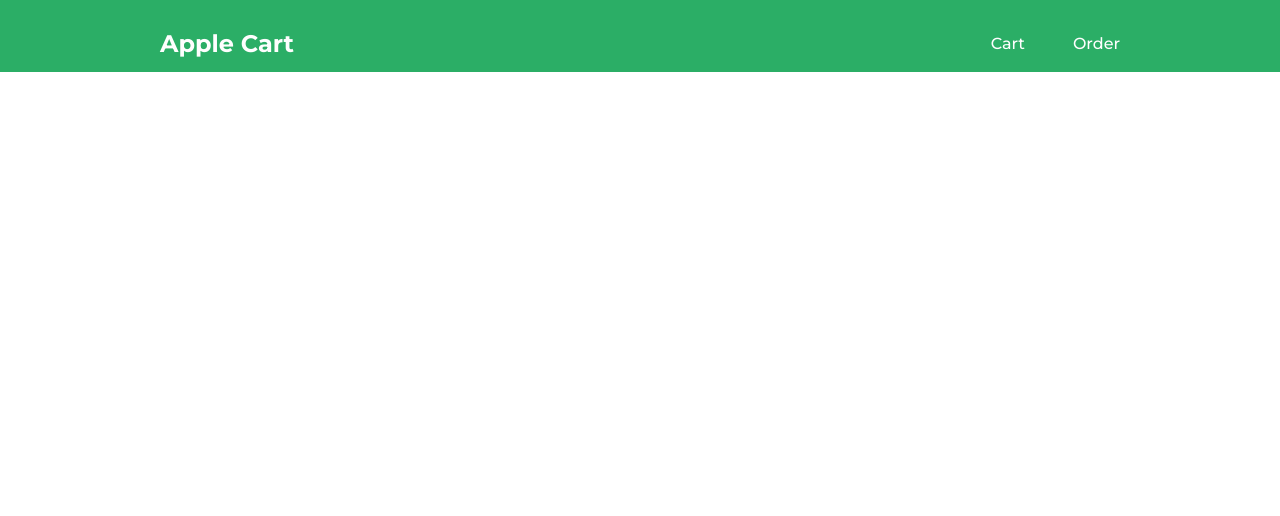
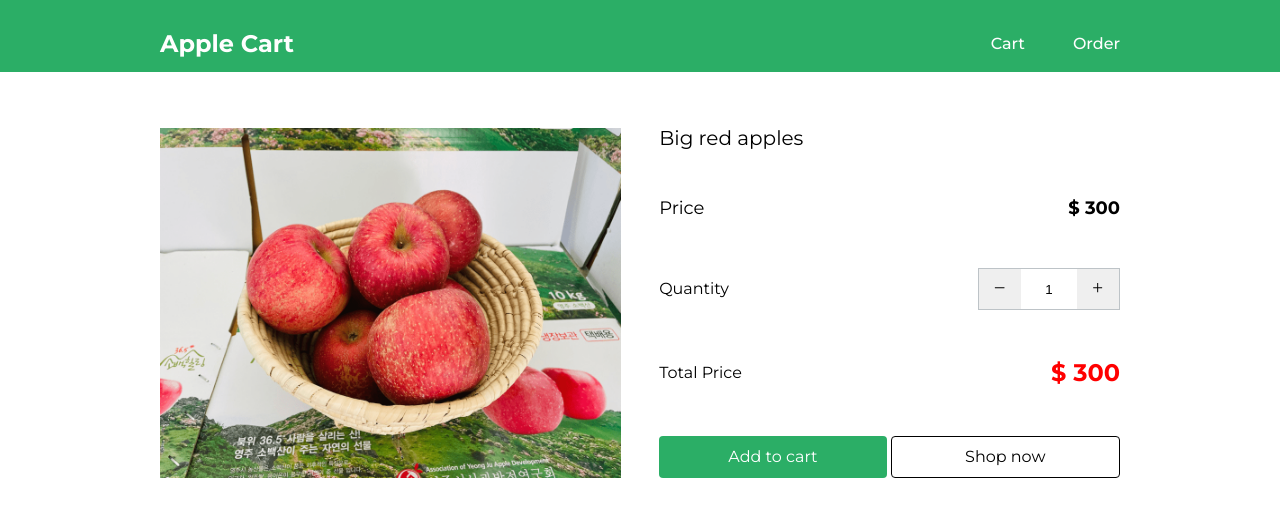
Before and after one commit to dkssyddico/apple-cart, a React (Create React App) app: page /product/0 in a window 1280 px wide. Shown: the top 516 px of the page. Built offline with nearby package versions, Linux system fonts and the light colour scheme.

Commit message:
Product Detail: enable to show product info and styling

```diff
--- a/src/Components/GlobalStyles.js
+++ b/src/Components/GlobalStyles.js
@@ -19,6 +19,26 @@ const GlobalStyles = createGlobalStyle`
     cursor: pointer;
   }
 
+  input {
+    outline: none;
+  }
+
+
+input[type="number" i] {
+  padding: 0;
+}
+
+  input::-webkit-outer-spin-button,
+  input::-webkit-inner-spin-button {
+  -webkit-appearance: none;
+  margin: 0;
+  }
+
+/* Firefox */
+input[type=number] {
+  -moz-appearance: textfield;
+}
+
 `;
 
 export default GlobalStyles;
--- a/src/Components/ProductCard.js
+++ b/src/Components/ProductCard.js
@@ -34,7 +34,7 @@ function ProductCard({ id, image, name, price }) {
     <Link to={`/product/${id}`}>
       <div>
         <div>
-          <ProductImg src={`images/${image}`} alt='product' />
+          <ProductImg src={`/images/${image}`} alt='product' />
         </div>
         <MetaContainer>
           <MetaLeft>
--- a/src/Pages/ProductDetail.js
+++ b/src/Pages/ProductDetail.js
@@ -1,7 +1,196 @@
-import React from 'react';
+import React, { useContext, useEffect, useState } from 'react';
+import { useParams } from 'react-router-dom';
+import { getProduct } from '../context/Action';
+import { Context } from '../context/MyContext';
+import { AiOutlinePlus, AiOutlineMinus } from 'react-icons/ai';
+import styled from 'styled-components';
+
+const Section = styled.section`
+  padding: 8rem 10rem 5rem;
+  height: 100%;
+  display: flex;
+  flex-wrap: wrap;
+  gap: 4%;
+  @media screen and (max-width: 1023px) {
+    padding: 8rem 4rem 5rem;
+  }
+  @media screen and (max-width: 767px) {
+    padding: 8rem 1.5rem 5rem;
+  }
+`;
+
+const ImgContainer = styled.div`
+  flex-basis: 48%;
+  @media screen and (max-width: 767px) {
+    flex-basis: 100%;
+  }
+`;
+
+const ProductImg = styled.img`
+  width: 100%;
+  height: 350px;
+`;
+
+const FlexContainer = styled.div`
+  display: flex;
+`;
+
+const MetaContainer = styled(FlexContainer)`
+  height: 350px;
+  flex-basis: 48%;
+  flex-direction: column;
+  justify-content: space-between;
+  h2 {
+    font-size: 20px;
+  }
+  @media screen and (max-width: 767px) {
+    margin-top: 1rem;
+    height: 300px;
+    flex-basis: 100%;
+  }
+`;
+
+const PriceContainer = styled(FlexContainer)`
+  justify-content: space-between;
+  font-size: 18px;
+  h3:last-child {
+    font-weight: 700;
+  }
+`;
+
+const QtyContainer = styled(FlexContainer)`
+  justify-content: space-between;
+  align-items: center;
+`;
+
+const QtyBtnContainer = styled.div`
+  width: 140px;
+  height: 40px;
+  border: 1px solid #bdc3c7;
+`;
+
+const SmallBtn = styled.button`
+  border: none;
+  width: 30%;
+  height: 100%;
+  cursor: pointer;
+`;
+
+const Input = styled.input`
+  border: none;
+  text-align: center;
+  width: 40%;
+`;
+
+const TotalPriceContainer = styled(FlexContainer)`
+  justify-content: space-between;
+  align-items: center;
+  p:last-child {
+    font-size: 24px;
+    font-weight: 700;
+    color: red;
+  }
+`;
+
+const BtnContainer = styled(FlexContainer)`
+  gap: 4px;
+`;
+
+const Btn = styled.button`
+  all: unset;
+  padding: 12px;
+  text-align: center;
+  cursor: pointer;
+  border-radius: 4px;
+`;
+
+const CartBtn = styled(Btn)`
+  flex: 1 1 45%;
+  background-color: ${(props) => props.theme.green};
+  color: white;
+`;
+
+const CheckoutBtn = styled(Btn)`
+  flex: 1 1 45%;
+  border: 1px solid black;
+  transition: all 0.3s ease-in-out;
+  &:hover {
+    background-color: black;
+    color: white;
+  }
+`;
 
 function ProductDetail() {
-  return <div>Product Detail</div>;
+  let { id: productId } = useParams();
+  const [quantity, setQuantity] = useState(1);
+  const {
+    state: { product },
+    dispatch,
+  } = useContext(Context);
+
+  useEffect(() => {
+    getProduct(dispatch, productId);
+  }, []);
+
+  const handleQtyChange = (event) => {
+    const { value } = event.target;
+    setQuantity(value);
+  };
+
+  const handleDecrement = () => {
+    setQuantity((prev) => (parseInt(prev) === 1 ? 1 : parseInt(prev) - 1));
+  };
+
+  const handleIncrement = () => {
+    setQuantity((prev) => parseInt(prev) + 1);
+  };
+
+  const handleCartClick = () => {
+    let item = {
+      productId,
+      quantity,
+    };
+    console.log(item);
+  };
+
+  return (
+    <>
+      {product && (
+        <Section>
+          <ImgContainer>
+            <ProductImg src={`/images/${product.image}`} alt='product' />
+          </ImgContainer>
+          <MetaContainer>
+            <h2>{product.name}</h2>
+            <PriceContainer>
+              <h3>Price</h3>
+              <h3>$ {product.price}</h3>
+            </PriceContainer>
+            <QtyContainer>
+              <h3>Quantity</h3>
+              <QtyBtnContainer>
+                <SmallBtn onClick={handleDecrement}>
+                  <AiOutlineMinus />
+                </SmallBtn>
+                <Input type='number' value={quantity} onChange={handleQtyChange} />
+                <SmallBtn onClick={handleIncrement}>
+                  <AiOutlinePlus />
+                </SmallBtn>
+              </QtyBtnContainer>
+            </QtyContainer>
+            <TotalPriceContainer>
+              <p>Total Price</p>
+              <p>$ {product.price * quantity}</p>
+            </TotalPriceContainer>
+            <BtnContainer>
+              <CartBtn onClick={handleCartClick}>Add to cart</CartBtn>
+              <CheckoutBtn>Shop now</CheckoutBtn>
+            </BtnContainer>
+          </MetaContainer>
+        </Section>
+      )}
+    </>
+  );
 }
 
 export default ProductDetail;
--- a/src/context/Action.js
+++ b/src/context/Action.js
@@ -1,6 +1,11 @@
 import items from '../data/items';
 export const GET_PRODUCTS = 'GET_PRODUCTS';
+export const GET_PRODUCT = 'GET_PRODUCT';
 
 export const getProducts = (dispatch) => {
   dispatch({ type: GET_PRODUCTS, payload: items });
 };
+
+export const getProduct = (dispatch, id) => {
+  dispatch({ type: GET_PRODUCT, payload: items[id] });
+};
--- a/src/context/MyContext.js
+++ b/src/context/MyContext.js
@@ -1,9 +1,10 @@
 import { createContext, useReducer } from 'react';
-import { GET_PRODUCTS } from './Action';
+import { GET_PRODUCTS, GET_PRODUCT } from './Action';
 
 const initialState = {
   productList: {},
   loading: true,
+  product: {},
 };
 
 export const Context = createContext({});
@@ -15,7 +16,11 @@ const reducer = (state = initialState, action) => {
         productList: action.payload,
         loading: false,
       };
-
+    case GET_PRODUCT:
+      return {
+        ...state,
+        product: action.payload,
+      };
     default:
       return initialState;
   }
```
